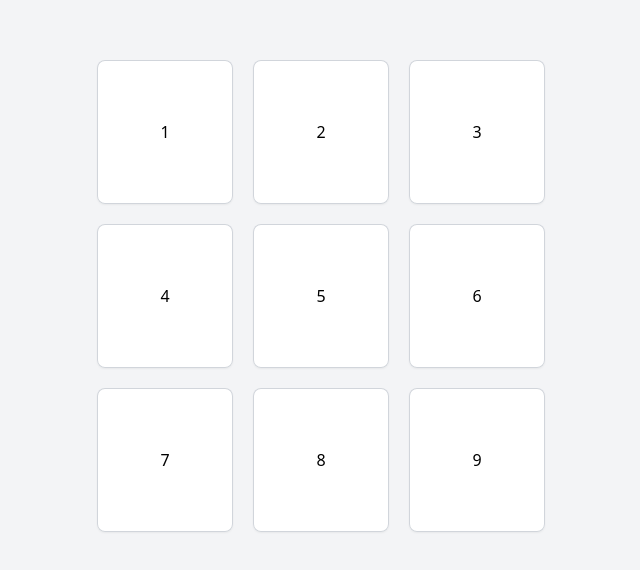
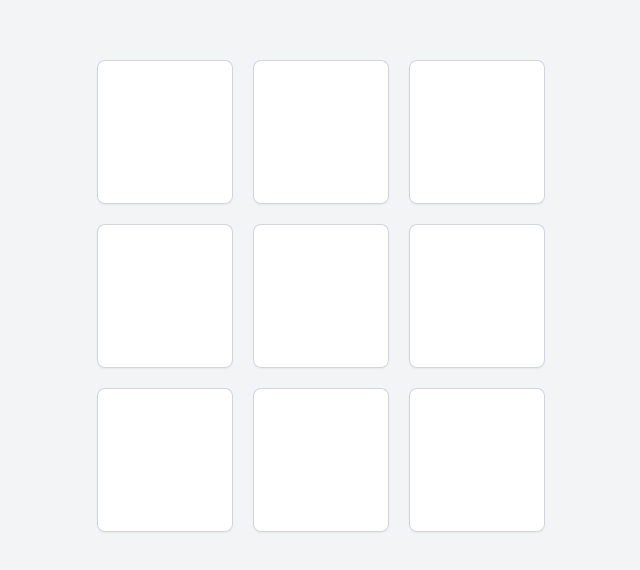
Before and after one commit to m-zelinka/tic-tac-toe, a React (Vite) app: page / in a window 1280 px wide. Shown: the part 124-694 px from the top of the page, without its empty margins (319-959 px from the left). Built offline with nearby package versions, Linux system fonts and the light colour scheme; a web font is replaced by a local one.

Commit message:
make component interactive

```diff
--- a/src/components/Board.jsx
+++ b/src/components/Board.jsx
@@ -3,15 +3,15 @@
 function Board() {
   return (
     <div className="grid grid-cols-3 gap-5">
-      <Square value="1" />
-      <Square value="2" />
-      <Square value="3" />
-      <Square value="4" />
-      <Square value="5" />
-      <Square value="6" />
-      <Square value="7" />
-      <Square value="8" />
-      <Square value="9" />
+      <Square />
+      <Square />
+      <Square />
+      <Square />
+      <Square />
+      <Square />
+      <Square />
+      <Square />
+      <Square />
     </div>
   );
 }
--- a/src/components/Square.jsx
+++ b/src/components/Square.jsx
@@ -1,7 +1,13 @@
 import clsx from "clsx";
-import PropTypes from "prop-types";
+import { useState } from "react";
 
-function Square({ value }) {
+function Square() {
+  const [value, setValue] = useState(null);
+
+  function handleClick() {
+    setValue("X");
+  }
+
   return (
     <button
       type="button"
@@ -13,13 +19,11 @@
         "bg-amber-400",
         "bg-white ring-1 ring-inset ring-gray-300 hover:enabled:bg-gray-50 dark:bg-white/10 dark:ring-0 dark:hover:enabled:bg-white/20",
       )}
+      onClick={handleClick}
     >
       {value}
     </button>
   );
 }
-Square.propTypes = {
-  value: PropTypes.string.isRequired,
-};
 
 export default Square;
```
